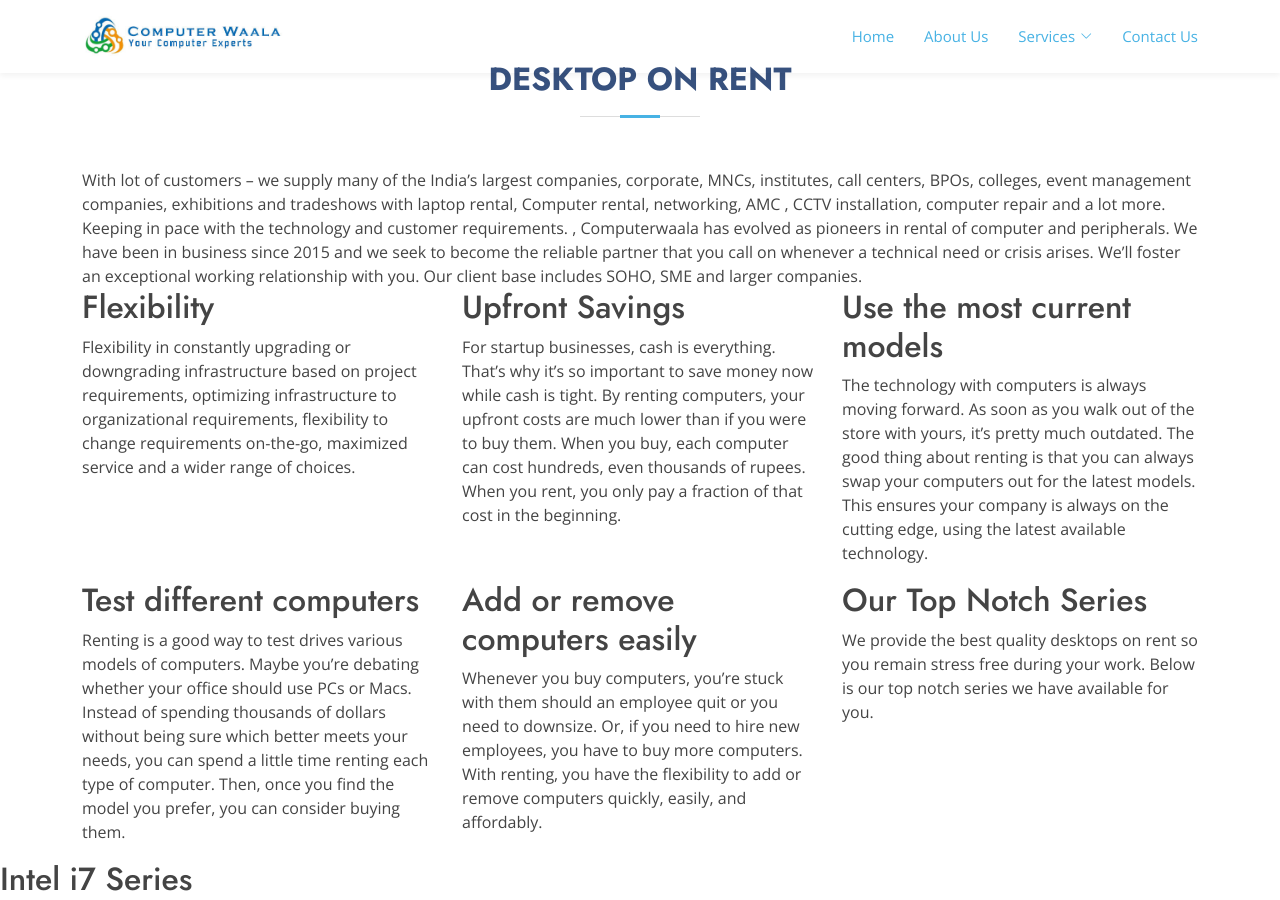
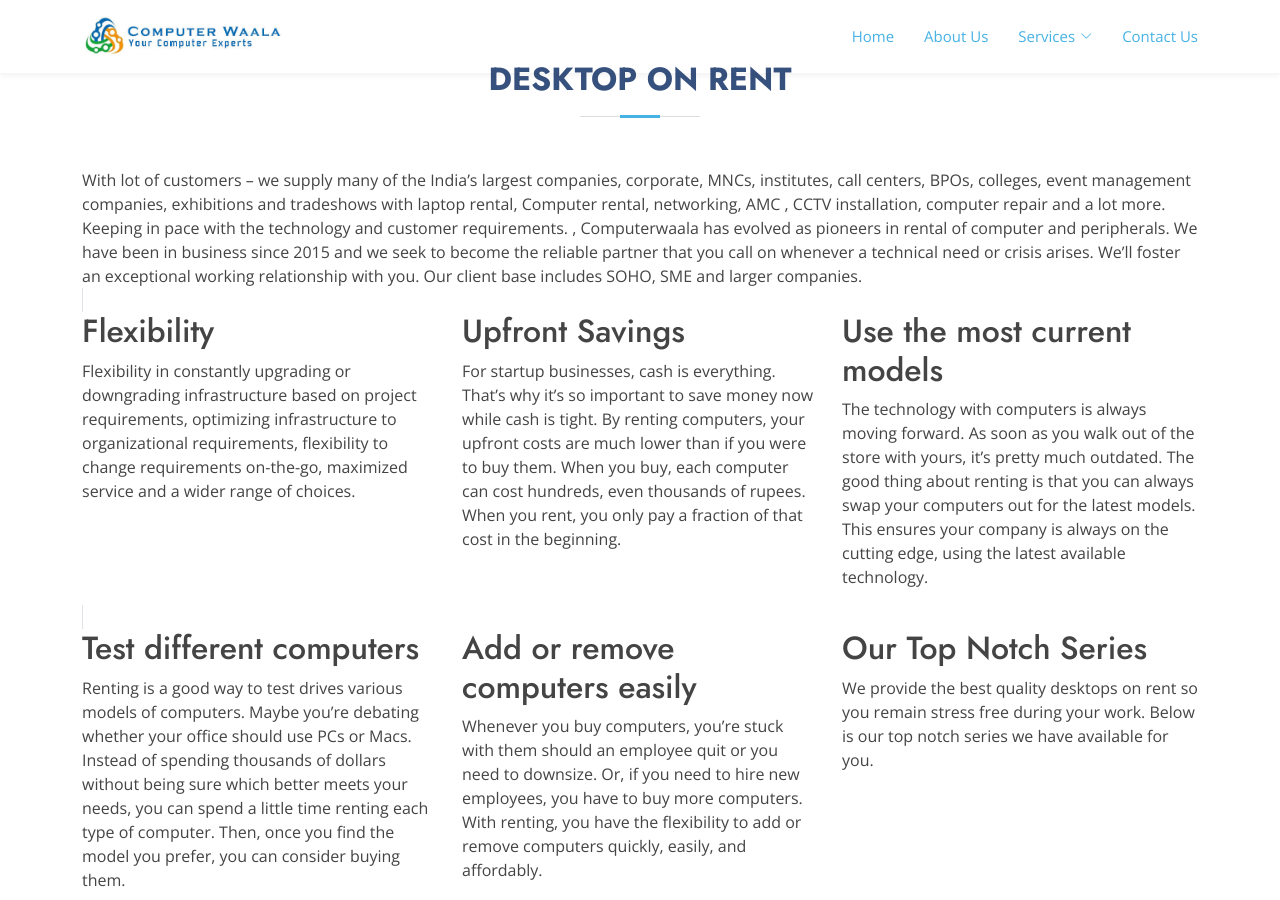
Before and after one commit to ProgrammerNomad/computerwaala, a Jekyll site: the page built from pages/services/desktop-on-rent.html, in a window 1280 px wide and 900 px high. Built offline with Jekyll 4.4.1, drawn with Linux system fonts in a browser that asks for light colours.

Commit message:
Update desktop-on-rent.html

```diff
--- a/pages/services/desktop-on-rent.html
+++ b/pages/services/desktop-on-rent.html
@@ -29,6 +29,7 @@
         </div>
 
         <div>
+          <span class="border">
 
         <div class="row">
           <div class="col-sm-4">
@@ -92,7 +93,11 @@
 
           </div>
         </div>
+
+        </span>
+
       </div>
+
 
 
 
@@ -119,7 +124,6 @@
        </div>
 
 
-
     </section><!-- End About Us Section -->
 
   </main>
```
